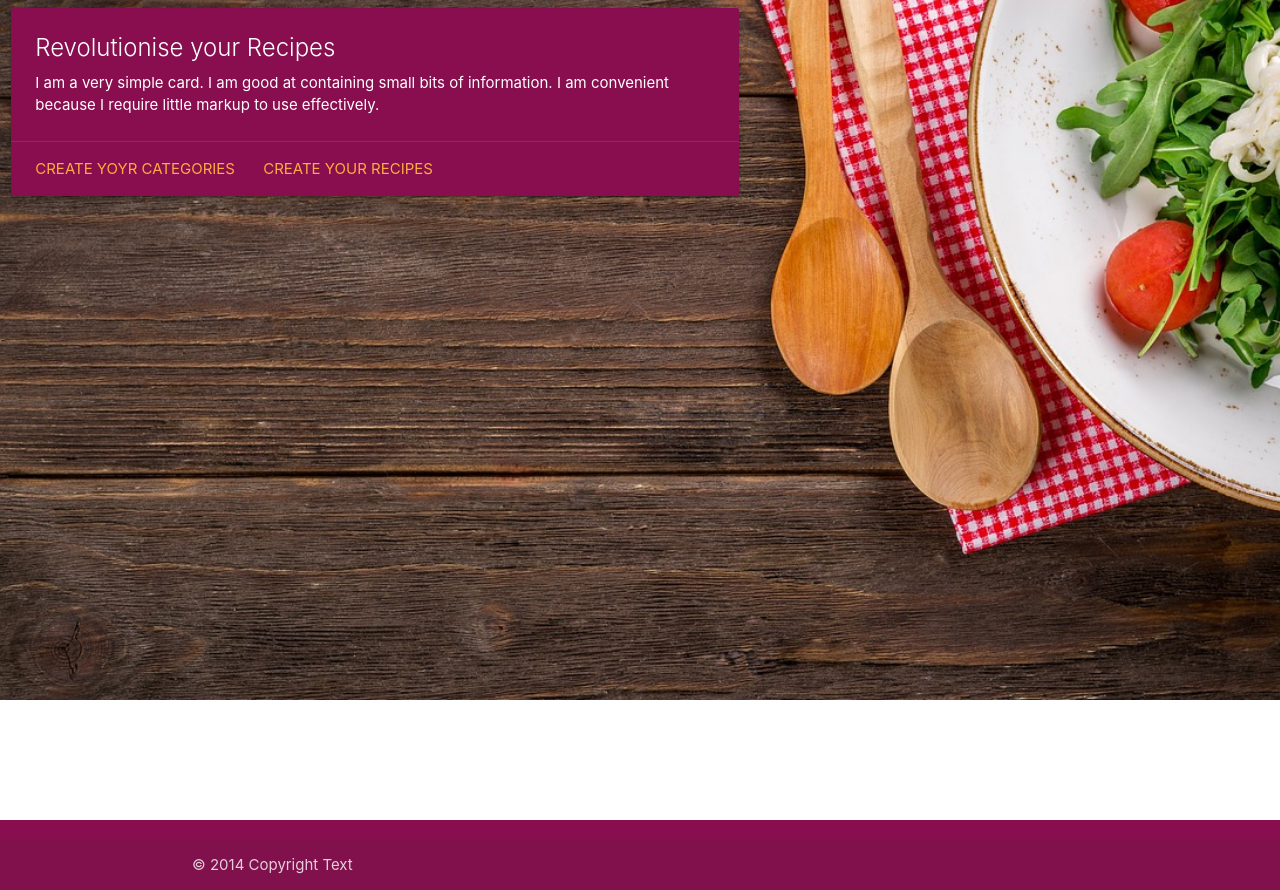
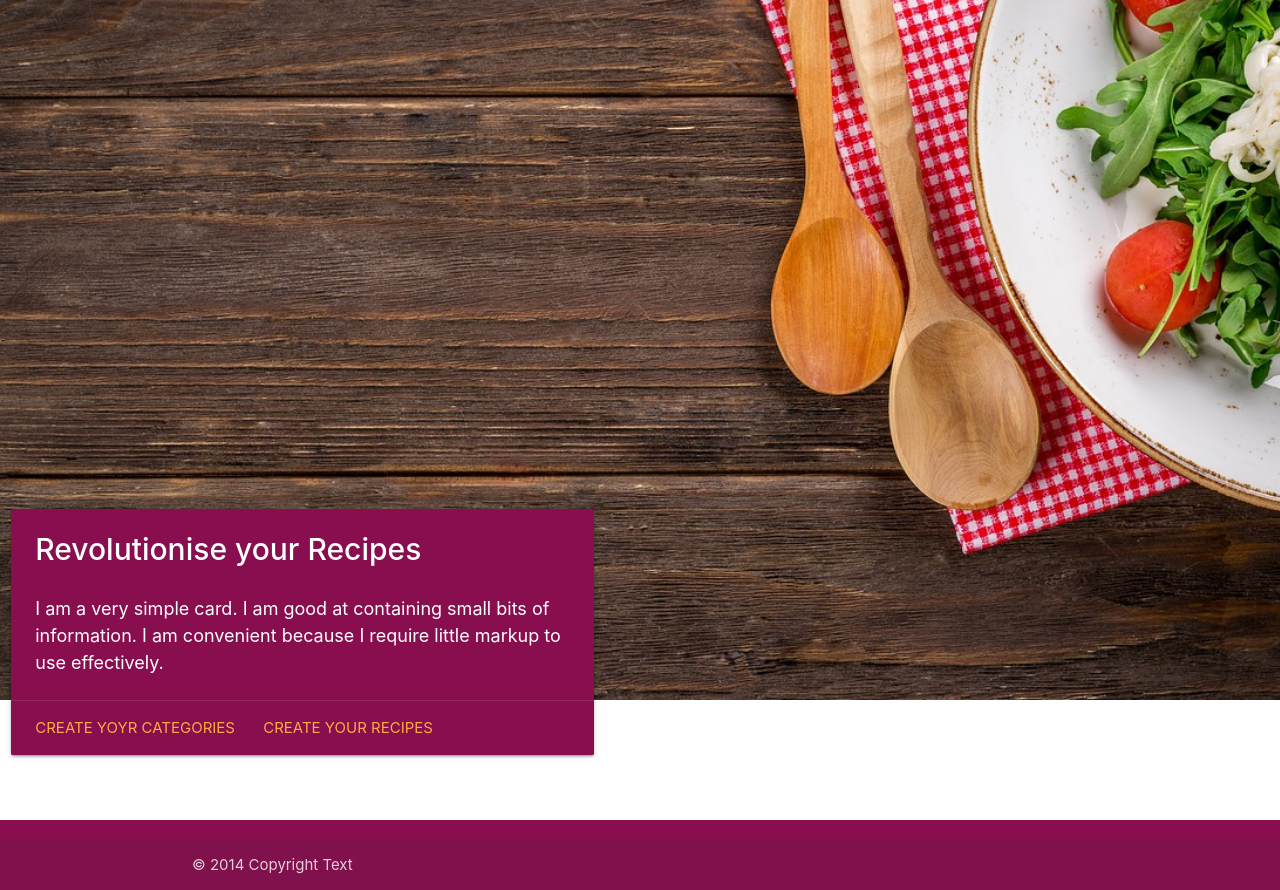
Before and after one commit to CassJBeckford/Recipe-revolution-MP3, a Flask app: page / in a window 1280 px wide; the page is wider, and only the part inside the window is pictured. Shown: the part 64-954 px from the top of that part. Run offline with Flask 3, Linux system fonts and the light colour scheme.

Commit message:
style header section card

```diff
--- a/static/css/style.css
+++ b/static/css/style.css
@@ -13,6 +13,7 @@ main {
 /* */
 
 /* Home section */
+/* Hero image */
 
 .header-section{
     width: 1500px;
@@ -26,3 +27,22 @@ main {
     position: absolute;
     object-fit: cover;
 }
+
+.hero-image-card{
+    bottom: 10px;
+    right: 290px;
+    position: absolute;
+}
+
+.card .card-content .card-title {
+    margin-bottom: 30px;
+}
+
+.card .card-title {
+    font-size: 30px;
+    font-weight: 490;
+}
+
+.card-info{
+    font-size: 18px;
+}
```
